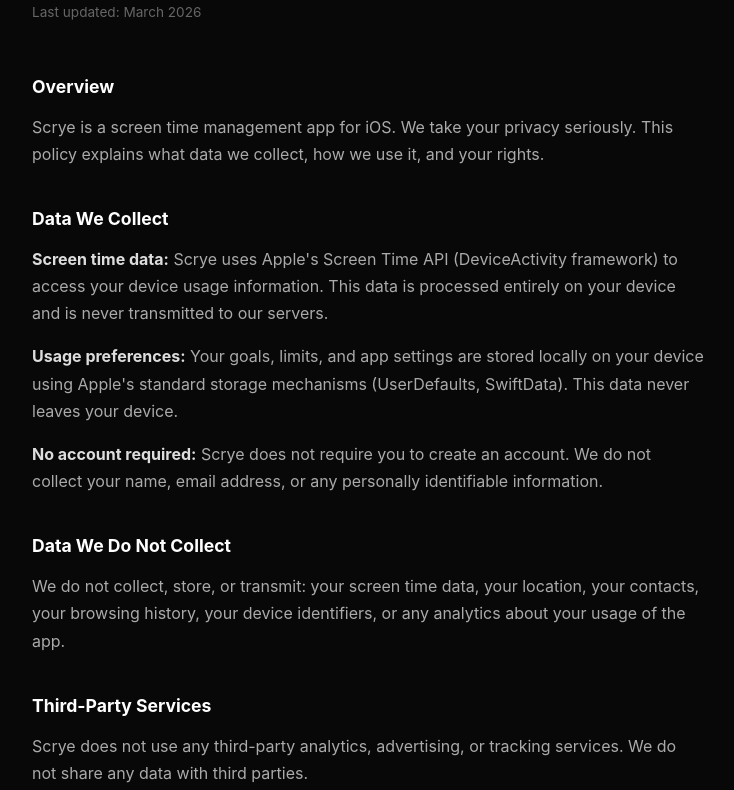
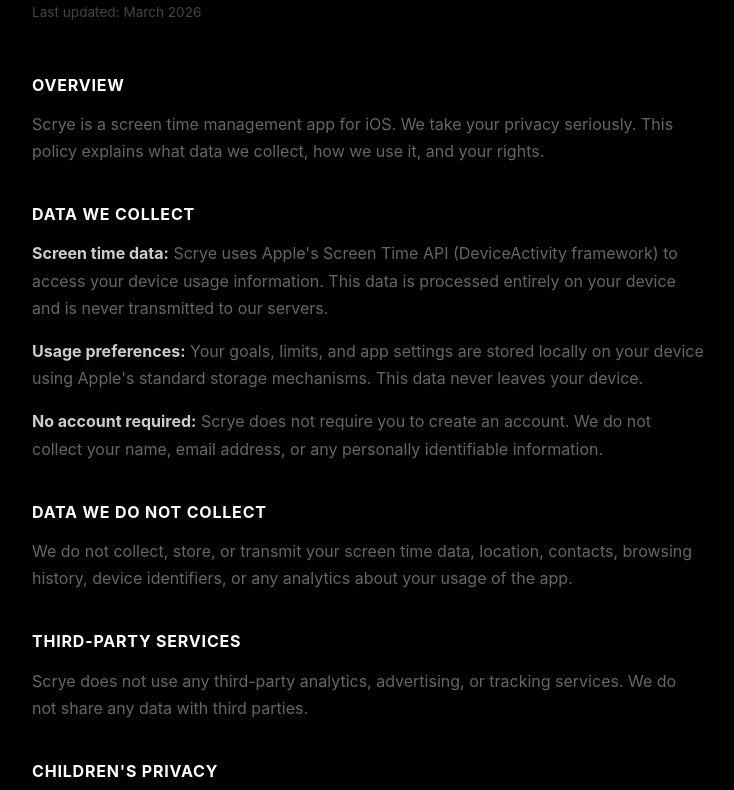
Before and after one commit to ryhams/scrye_website, a plain HTML site: page privacy.html in a window 1280 px wide. Shown: the part 197-987 px from the top of the page, without its empty margins (272-1006 px from the left). Drawn offline with Linux system fonts and the light colour scheme.

Commit message:
Update privacy policy with correct email

```diff
--- a/privacy.html
+++ b/privacy.html
@@ -7,22 +7,23 @@
   <style>
     * { margin: 0; padding: 0; box-sizing: border-box; }
     body {
-      background: #080808;
+      background: #000000;
       color: #dddddd;
-      font-family: -apple-system, BlinkMacSystemFont, 'Segoe UI', sans-serif;
+      font-family: -apple-system, BlinkMacSystemFont, 'SF Pro Display', 'Segoe UI', sans-serif;
       max-width: 720px;
       margin: 0 auto;
       padding: 60px 24px;
       line-height: 1.7;
     }
     h1 { font-size: 2rem; color: #fff; margin-bottom: 8px; }
-    .meta { font-size: 0.85rem; color: #666; margin-bottom: 48px; }
-    h2 { font-size: 1.1rem; color: #fff; margin: 36px 0 12px; }
-    p { margin-bottom: 16px; color: #aaa; }
+    .meta { font-size: 0.85rem; color: #444; margin-bottom: 48px; }
+    h2 { font-size: 1rem; color: #fff; margin: 36px 0 12px; text-transform: uppercase; letter-spacing: 0.05em; }
+    p { margin-bottom: 16px; color: #666; }
     a { color: #888; }
     nav { margin-bottom: 48px; }
-    nav a { color: #555; text-decoration: none; font-size: 0.9rem; margin-right: 16px; }
+    nav a { color: #444; text-decoration: none; font-size: 0.9rem; }
     nav a:hover { color: #aaa; }
+    strong { color: #ccc; }
   </style>
 </head>
 <body>
@@ -34,12 +35,12 @@
   <p>Scrye is a screen time management app for iOS. We take your privacy seriously. This policy explains what data we collect, how we use it, and your rights.</p>
 
   <h2>Data We Collect</h2>
-  <p><strong style="color:#ddd">Screen time data:</strong> Scrye uses Apple's Screen Time API (DeviceActivity framework) to access your device usage information. This data is processed entirely on your device and is never transmitted to our servers.</p>
-  <p><strong style="color:#ddd">Usage preferences:</strong> Your goals, limits, and app settings are stored locally on your device using Apple's standard storage mechanisms (UserDefaults, SwiftData). This data never leaves your device.</p>
-  <p><strong style="color:#ddd">No account required:</strong> Scrye does not require you to create an account. We do not collect your name, email address, or any personally identifiable information.</p>
+  <p><strong>Screen time data:</strong> Scrye uses Apple's Screen Time API (DeviceActivity framework) to access your device usage information. This data is processed entirely on your device and is never transmitted to our servers.</p>
+  <p><strong>Usage preferences:</strong> Your goals, limits, and app settings are stored locally on your device using Apple's standard storage mechanisms. This data never leaves your device.</p>
+  <p><strong>No account required:</strong> Scrye does not require you to create an account. We do not collect your name, email address, or any personally identifiable information.</p>
 
   <h2>Data We Do Not Collect</h2>
-  <p>We do not collect, store, or transmit: your screen time data, your location, your contacts, your browsing history, your device identifiers, or any analytics about your usage of the app.</p>
+  <p>We do not collect, store, or transmit your screen time data, location, contacts, browsing history, device identifiers, or any analytics about your usage of the app.</p>
 
   <h2>Third-Party Services</h2>
   <p>Scrye does not use any third-party analytics, advertising, or tracking services. We do not share any data with third parties.</p>
@@ -51,6 +52,6 @@
   <p>If we update this policy, we will update the "Last updated" date above. Continued use of the app after changes constitutes acceptance of the updated policy.</p>
 
   <h2>Contact</h2>
-  <p>If you have questions about this privacy policy, you can reach us at: <a href="mailto:privacy@scrye.ca">privacy@scrye.ca</a></p>
+  <p>Questions about this privacy policy? Email us at <a href="mailto:scrye.app@gmail.com">scrye.app@gmail.com</a></p>
 </body>
 </html>
```
